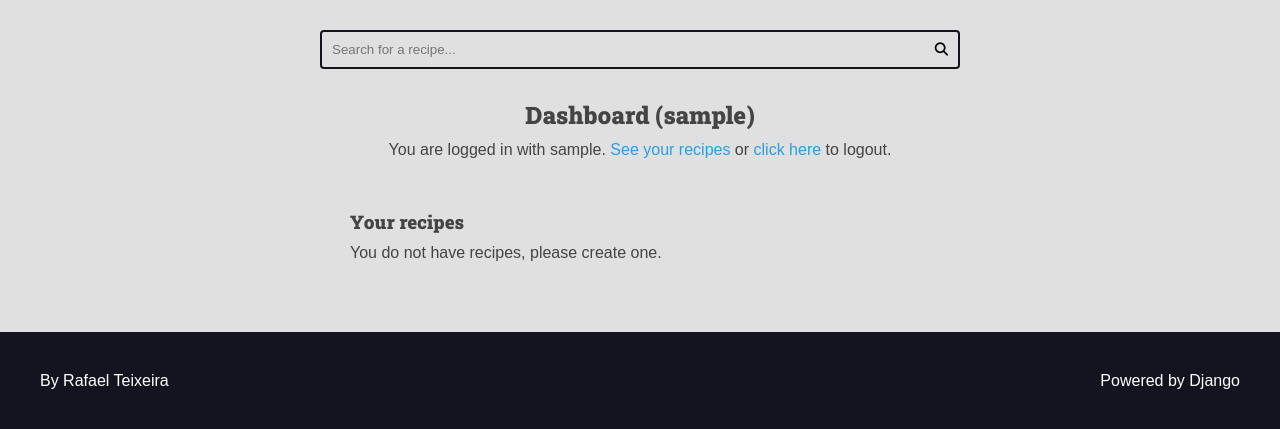
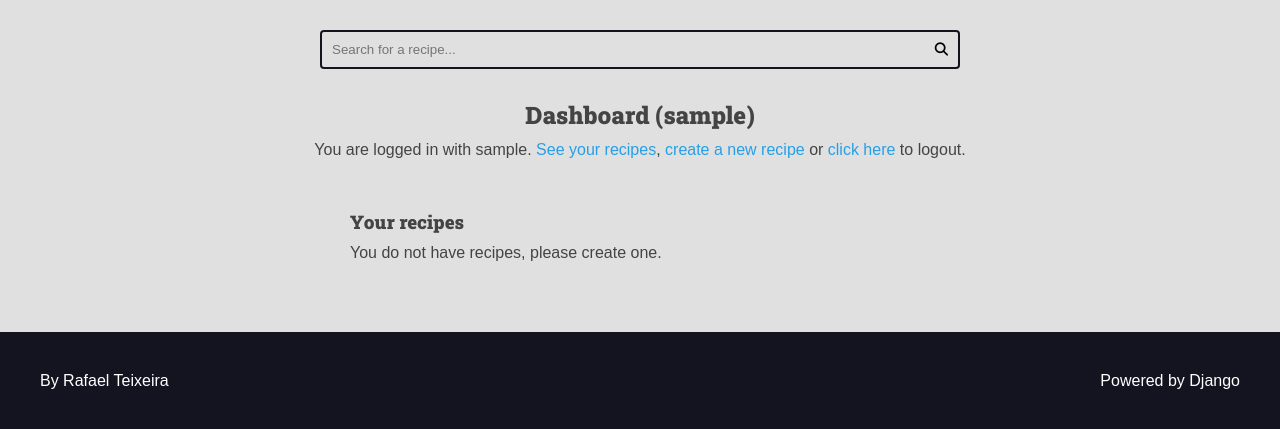
Before and after one commit to rt-oliveira/curso-django-projeto1, a Django app: page /authors/dashboard/ in a window 1280 px wide. Shown: the part 113-542 px from the top of the page. Run offline with Django 4.2, Linux system fonts and the light colour scheme; the visitor is signed in with stand-in values (Sample User, id 1); data that the repository does not hold is empty; some libraries are stand-ins or nearby versions.

Commit message:
Criando view para criar nova receita.

```diff
--- a/authors/templates/authors/partials/login_message.html
+++ b/authors/templates/authors/partials/login_message.html
@@ -1,7 +1,9 @@
 {% if request.user.is_authenticated %}
 	<div class="login-message">You are logged in with
 		{{ request.user.username }}.
-		<a href="{% url 'authors:dashboard' %}">See your recipes</a> or
+		<a href="{% url 'authors:dashboard' %}">See your recipes</a>,
+		<a href="{% url 'authors:dashboard_recipe_new' %}"> create a new recipe</a>
+		 or
 		<form class="inline-form" action="{% url 'authors:logout' %}" method="POST">
 			{% csrf_token %}
 			<input type="hidden" name="username" value="{{ request.user.username }}">
--- a/authors/urls.py
+++ b/authors/urls.py
@@ -13,4 +13,6 @@ urlpatterns = [
     path('dashboard/', views.dashboard, name='dashboard'),
     path('dashboard/recipe/<int:id>/edit/',
          views.dashboard_recipe_edit, name='dashboard_recipe_edit'),
+    path('dashboard/recipe/new/', views.dashboard_recipe_new,
+         name='dashboard_recipe_new')
 ]
--- a/authors/views.py
+++ b/authors/views.py
@@ -136,3 +136,29 @@ def dashboard_recipe_edit(request, id):
                   {
                       "form": form
                   })
+
+
+@login_required(login_url='authors:login', redirect_field_name='next')
+def dashboard_recipe_new(request):
+    form = AuthorRecipeForm(
+        data=request.POST or None,
+        files=request.FILES or None
+    )
+
+    if form.is_valid():
+        recipe = form.save(commit=False)
+
+        recipe.author = request.user
+        recipe.preparation_steps_is_html = False
+        recipe.is_published = False
+        recipe.save()
+
+        messages.success(request, 'Salvo com sucesso!')
+        return redirect(reverse('authors:dashboard_recipe_new'))
+
+    return render(request,
+                  'authors/pages/dashboard_recipe.html',
+                  {
+                      "form": form,
+                      "form_action": reverse('authors:dashboard_recipe_new')
+                  })
```
